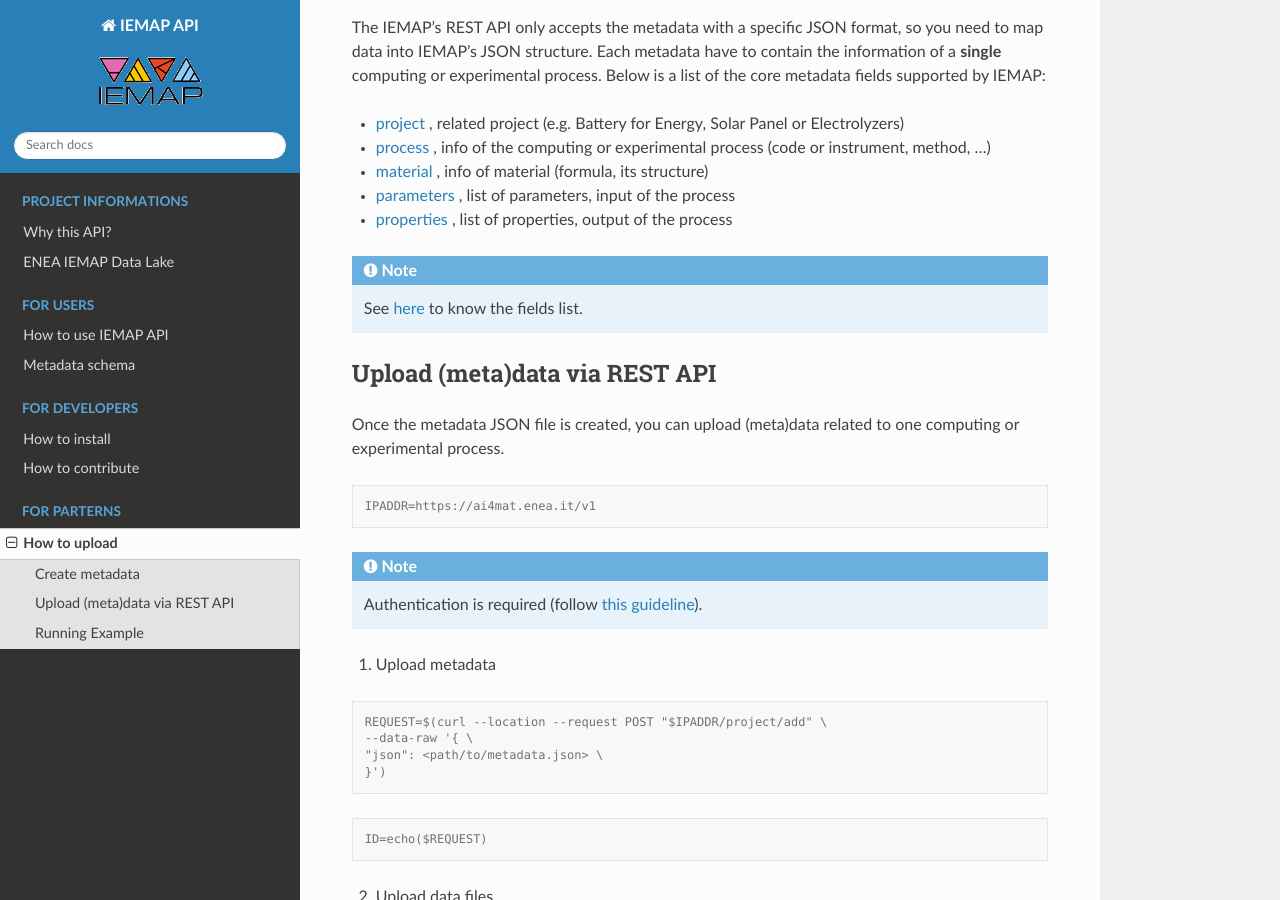
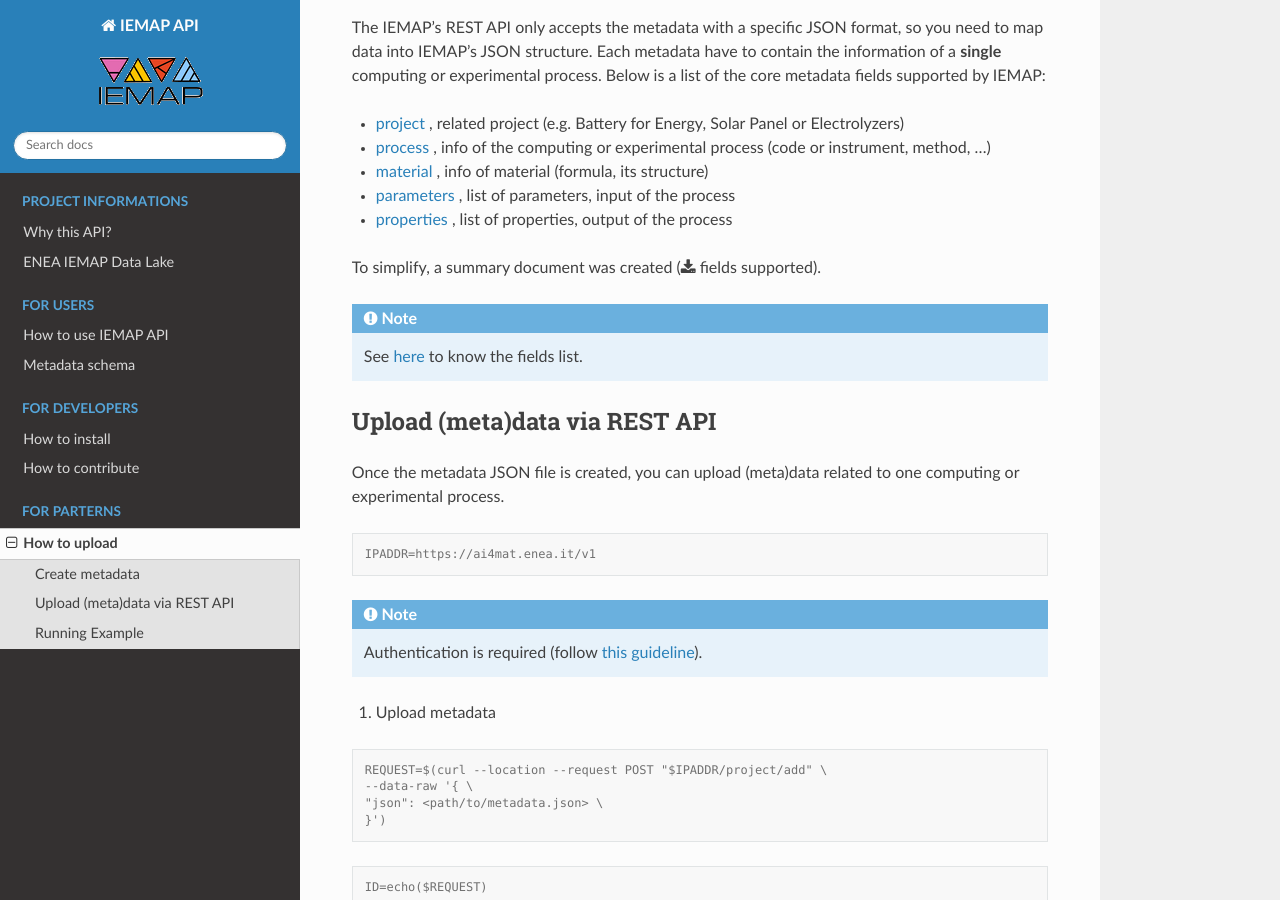
Before and after one commit to ai4mat/iemap-api-docs, a Sphinx documentation site: the page built from docs/getstart_partner.rst, in a window 1280 px wide and 900 px high, scrolled down 368 px. Built offline with Sphinx 7.4.7 and the Read the Docs theme 2.0.0, drawn with Linux system fonts in a browser that asks for light colours.

Commit message:
Add excel description

```diff
--- a/docs/getstart_partner.rst
+++ b/docs/getstart_partner.rst
@@ -29,6 +29,8 @@ __ https://iemap-api.readthedocs.io/en/latest/process.html
 __ https://iemap-api.readthedocs.io/en/latest/material.html
 __ https://iemap-api.readthedocs.io/en/latest/parameters.html
 __ https://iemap-api.readthedocs.io/en/latest/properties.html
+
+To simplify, a summary document was created (:download:`fields supported <_static/fields.xlsx>`).
 
 .. note::
   See `here`__ to know the fields list.
```
Also changed, not shown: 1 other file.
